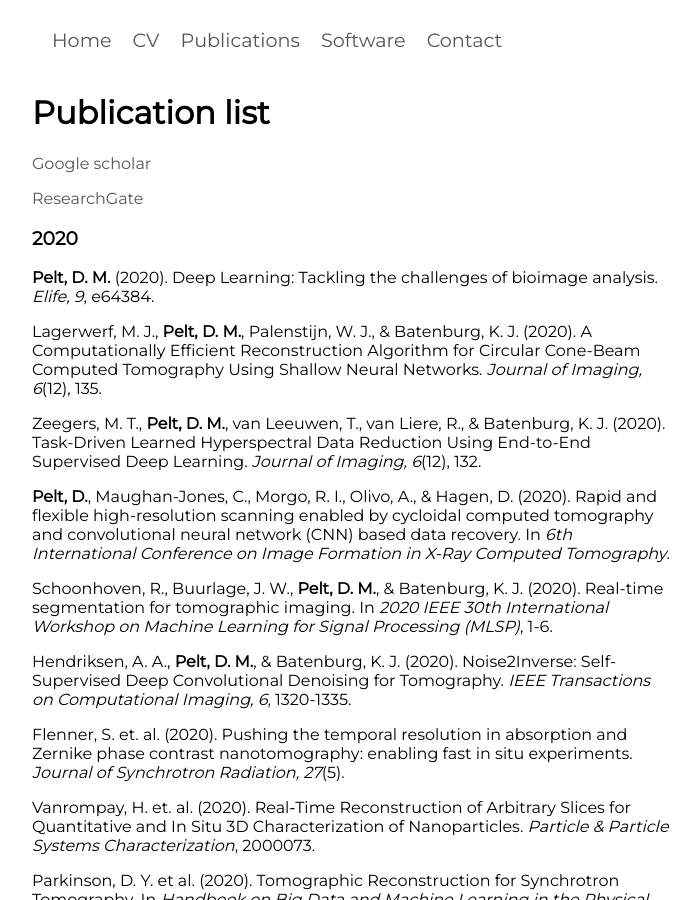
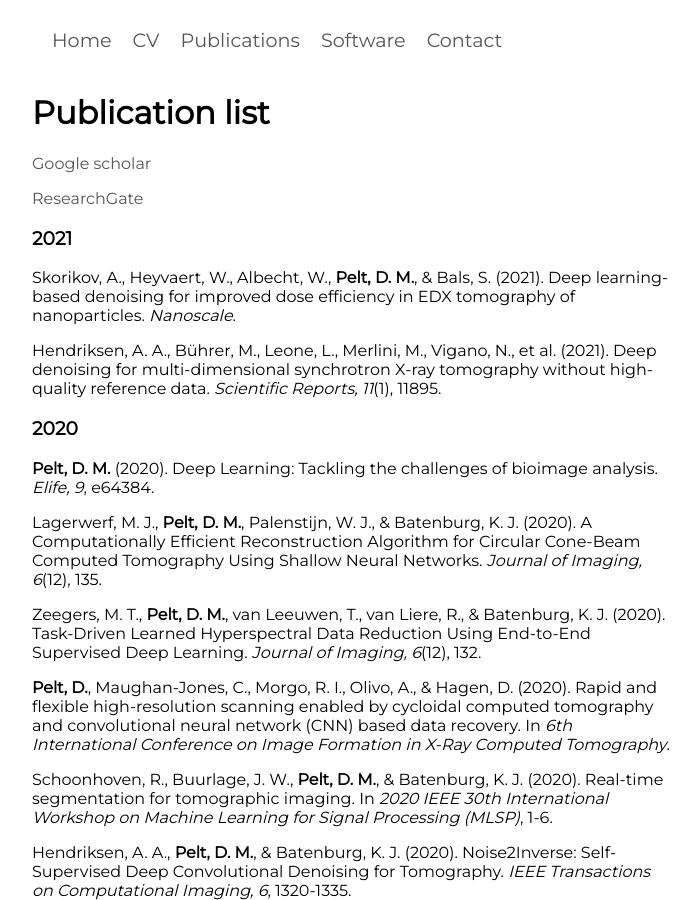
Before and after one commit to dmpelt/dmpelt.github.com, a Jekyll site: the page built from publications.md, in a window 1280 px wide and 900 px high. Shown: the whole window, without its empty margins (296-996 px from the left). Built offline with Jekyll 4.4.1, drawn with Linux system fonts in a browser that asks for light colours.

Commit message:
Update publications.md

```diff
--- a/publications.md
+++ b/publications.md
@@ -9,6 +9,13 @@ permalink: /publications/
 [Google scholar](https://scholar.google.nl/citations?user=54V8aTMAAAAJ)
 
 [ResearchGate](https://www.researchgate.net/profile/Daniel_Pelt)
+
+### 2021
+
+Skorikov, A., Heyvaert, W., Albecht, W., __Pelt, D. M.__, & Bals, S. (2021). Deep learning-based denoising for improved dose efficiency in EDX tomography of nanoparticles. *Nanoscale*.
+
+Hendriksen, A. A., Bührer, M., Leone, L., Merlini, M., Vigano, N., et al. (2021). Deep denoising for multi-dimensional synchrotron X-ray tomography without high-quality reference data. *Scientific Reports, 11*(1), 11895.
+
 
 ### 2020
 
```
